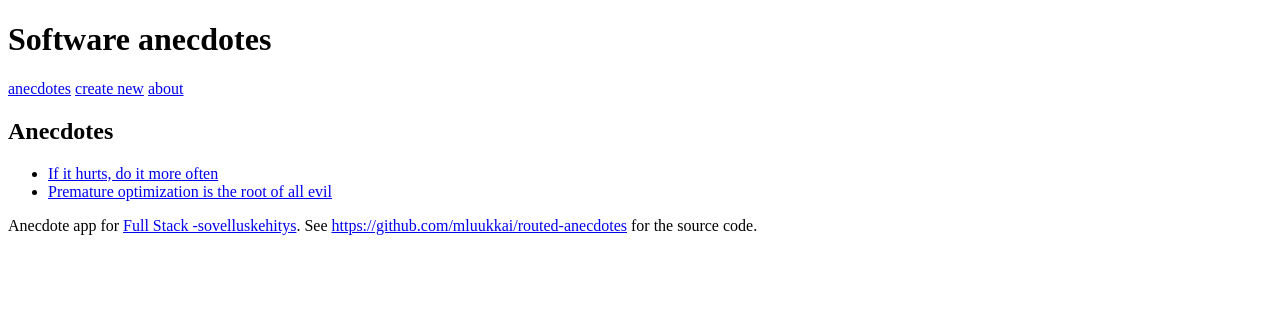
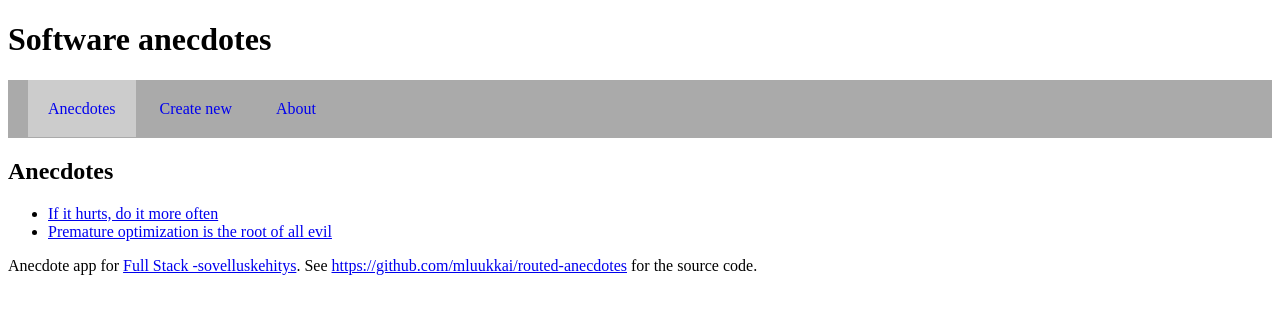
Before and after one commit to andersnylund/fullstack-open-2018, a React (Create React App) app in the folder osa6/routed-anecdotes/: page / in a window 1280 px wide. Shown: the top 314 px of the page. Built offline with nearby package versions, Linux system fonts and the light colour scheme.

Commit message:
Solve 6.20

```diff
--- a/osa6/routed-anecdotes/src/App.js
+++ b/osa6/routed-anecdotes/src/App.js
@@ -2,16 +2,36 @@ import React from 'react';
 import {
 	BrowserRouter as Router,
 	Route,
+	NavLink,
 	Link
 } from 'react-router-dom';
 
-const Menu = () => (
-	<div>
-		<Link to='/'>anecdotes</Link>&nbsp;
-		<Link to='/create'>create new</Link>&nbsp;
-		<Link to='/about'>about</Link>&nbsp;
-	</div>
-);
+const Menu = () => {
+
+	const baseStyle = {
+		padding: 20,
+		textDecoration: 'none'
+	};
+
+	const style = {
+		...baseStyle,
+		background: '#aaaaaa',
+	};
+
+	const activeStyle = {
+		...baseStyle,
+		padding: 20,
+		background: '#cccccc',
+	};
+
+	return (
+		<div style={style}>
+			<NavLink exact to='/' style={style} activeStyle={activeStyle}>Anecdotes</NavLink>&nbsp;
+			<NavLink exact to='/create' style={style} activeStyle={activeStyle}>Create new</NavLink>&nbsp;
+			<NavLink exact to='/about' style={style} activeStyle={activeStyle}>About</NavLink>&nbsp;
+		</div>
+	);
+};
 
 const Notification = ({ message }) => {
 	const notificationStyle = {
```
